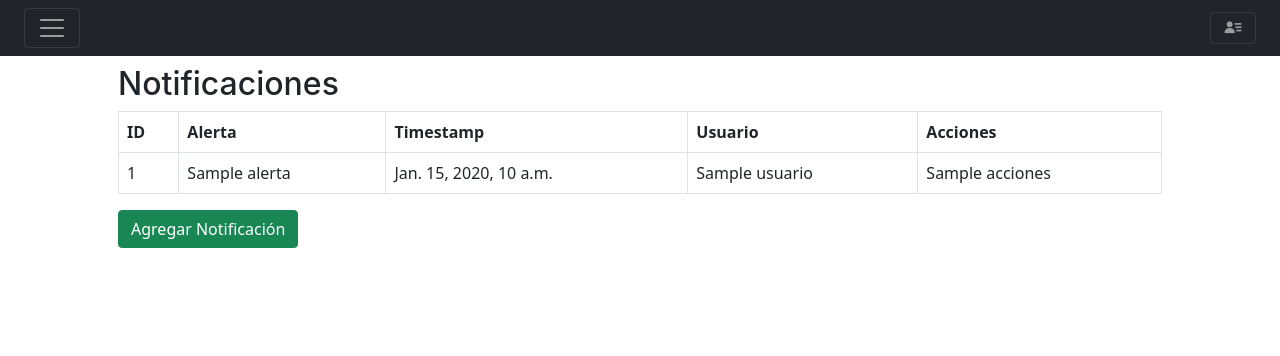
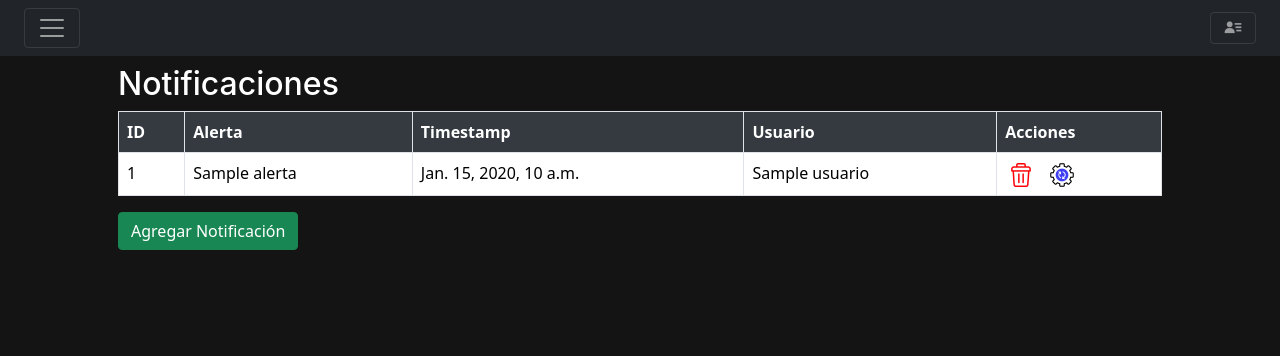
Before and after one commit to Kumati63/Rayzek, a Django app: template templates/PrimeraApp/CrudNotificaciones.html in a window 1280 px wide. Shown: the top 356 px of the page. Run offline with Django 3.2, Linux system fonts and the light colour scheme; the template is opened without the code that fills it: most values are stand-ins (such as "Sample title", 1, 10 or a date in 2020); some libraries are stand-ins or nearby versions.

Commit message:
CrudNotificaciones terminado
CrudNotificaciones y main backgroud actualizado

```diff
--- /dev/null
+++ b/static/css/CrudNotificaciones.css
@@ -0,0 +1,18 @@
+.table {
+    background-color: white;
+    color: black;
+}
+
+.table thead {
+    background-color: #343a40;
+    color: white;
+}
+
+.table tbody tr {
+    background-color: white;
+    color: black;
+}
+
+.table-bordered td, .table-bordered th {
+    border: 1px solid #dee2e6;
+}
--- a/templates/PrimeraApp/CrudNotificaciones.html
+++ b/templates/PrimeraApp/CrudNotificaciones.html
@@ -1,9 +1,10 @@
 {% extends "primeraApp/main.html" %}
+{% load static %}
 
 {% block contenido %}
 <div class="container mt-5">
     <hr>
-    <h2>Notificaciones</h2>
+    <h2 class="text-white">Notificaciones</h2>
     <table class="table table-bordered">
         <thead>
             <tr>
@@ -22,10 +23,13 @@
                 <td>{{ valor.alerta }}</td>
                 <td>{{ valor.timestamp }}</td>
                 <td>{{ valor.usuario }}</td>
-                <td>{{ valor.acciones }}</td>
+                <td>
+                    &nbsp;<img src="{% static 'img/delete.png' %}" alt="Delete">&nbsp;&nbsp;&nbsp;&nbsp;<img src="{% static 'img/update.png' %}" alt="Delete">
+                </td>
             </tr>
             {% endfor %}
         </tbody>
+    </table>
     </table>
     <button type="button" class="btn btn-success" data-bs-toggle="modal" data-bs-target="#addNotificationModal">
         Agregar Notificación
--- a/templates/PrimeraApp/main.html
+++ b/templates/PrimeraApp/main.html
@@ -9,11 +9,16 @@
     <link rel="icon" type="image/x-icon" href="{% static 'img/icon/favicon.ico' %}">
     <!-- css-->
     <link rel="stylesheet" href="{% static 'css/Landingpage.css' %}">
+    <link rel="stylesheet" href="{% static 'css/CrudNotificaciones.css' %}">
     <!-- Google fonts -->
     <link href='https://fonts.googleapis.com/css?family=Poppins' rel='stylesheet'>
     <link href='https://unpkg.com/boxicons@2.1.4/css/boxicons.min.css' rel='stylesheet'>
     <link rel="stylesheet" href="{% static 'css/bootstrap.min.css' %}">
-
+    <style>
+        body {
+            background-color: rgba(20, 20, 20, 1);
+        }
+    </style>
 </head>
 <body>
     <div class="container">
```
Also changed, not shown: primeraApp/models.py (line endings or trailing spaces), static/img/delete.png (added), static/img/update.png (added).
